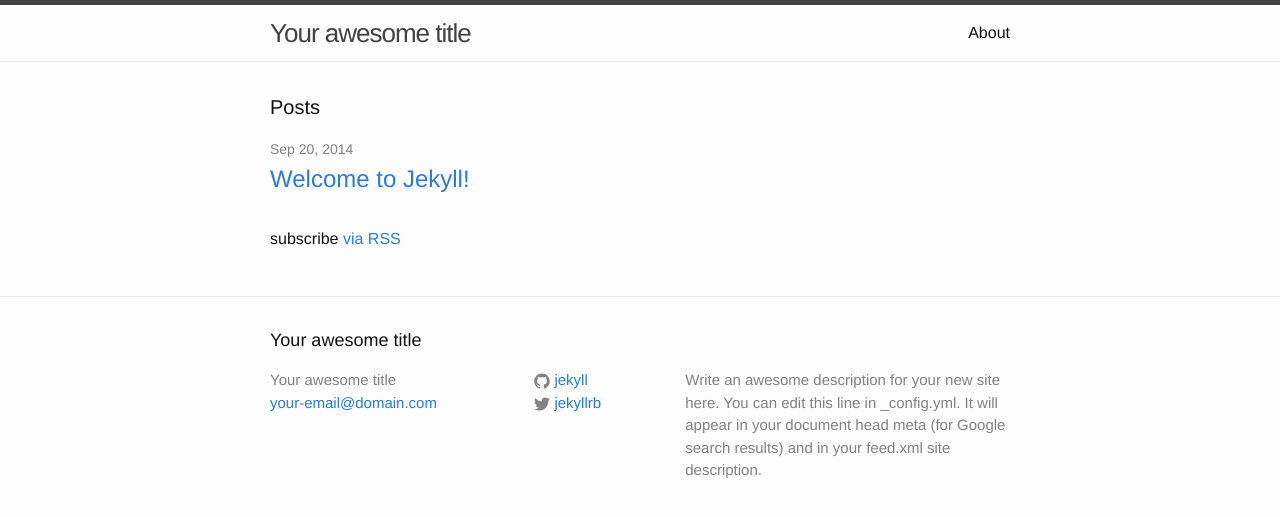
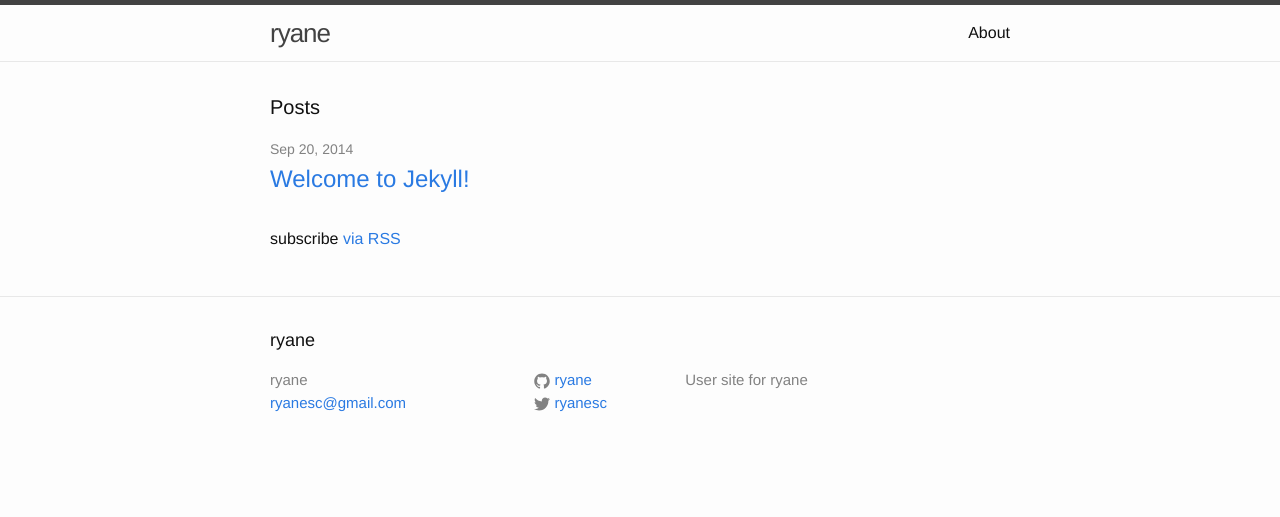
Before and after one commit to ryane/ryane.github.io, a Jekyll site: the page built from index.html, in a window 1280 px wide. Shown: the top 517 px of the page. Built offline with Jekyll 4.4.1, drawn with Linux system fonts in a browser that asks for light colours.

Commit message:
customized config

```diff
--- a/_config.yml
+++ b/_config.yml
@@ -1,14 +1,12 @@
 # Site settings
-title: Your awesome title
-email: your-email@domain.com
+title: ryane
+email: ryanesc@gmail.com
 description: > # this means to ignore newlines until "baseurl:"
-  Write an awesome description for your new site here. You can edit this
-  line in _config.yml. It will appear in your document head meta (for
-  Google search results) and in your feed.xml site description.
+  User site for ryane
 baseurl: "" # the subpath of your site, e.g. /blog/
 url: "http://yourdomain.com" # the base hostname & protocol for your site
-twitter_username: jekyllrb
-github_username:  jekyll
+twitter_username: ryanesc
+github_username: ryane
 
 # Build settings
 markdown: kramdown
```
